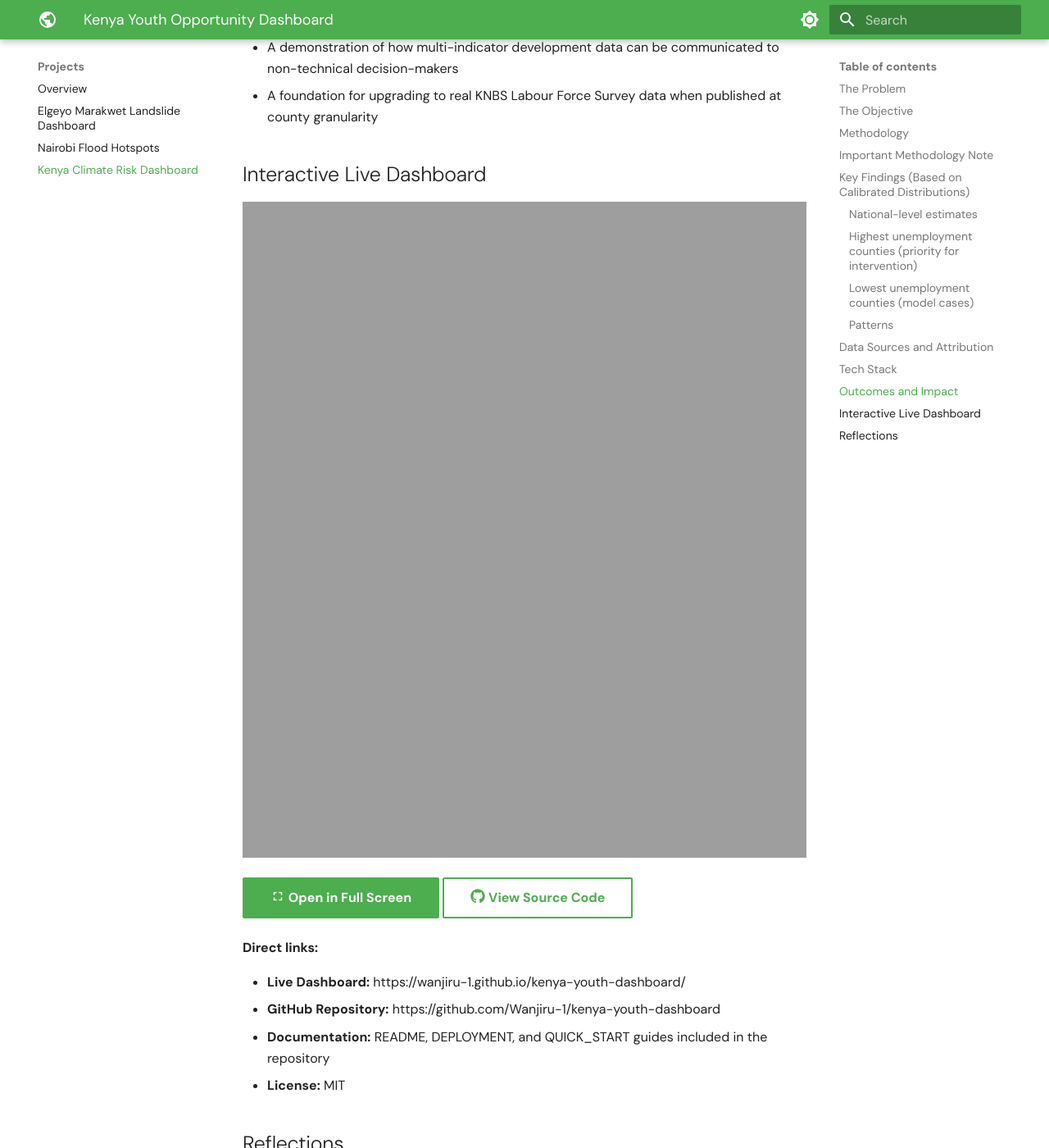
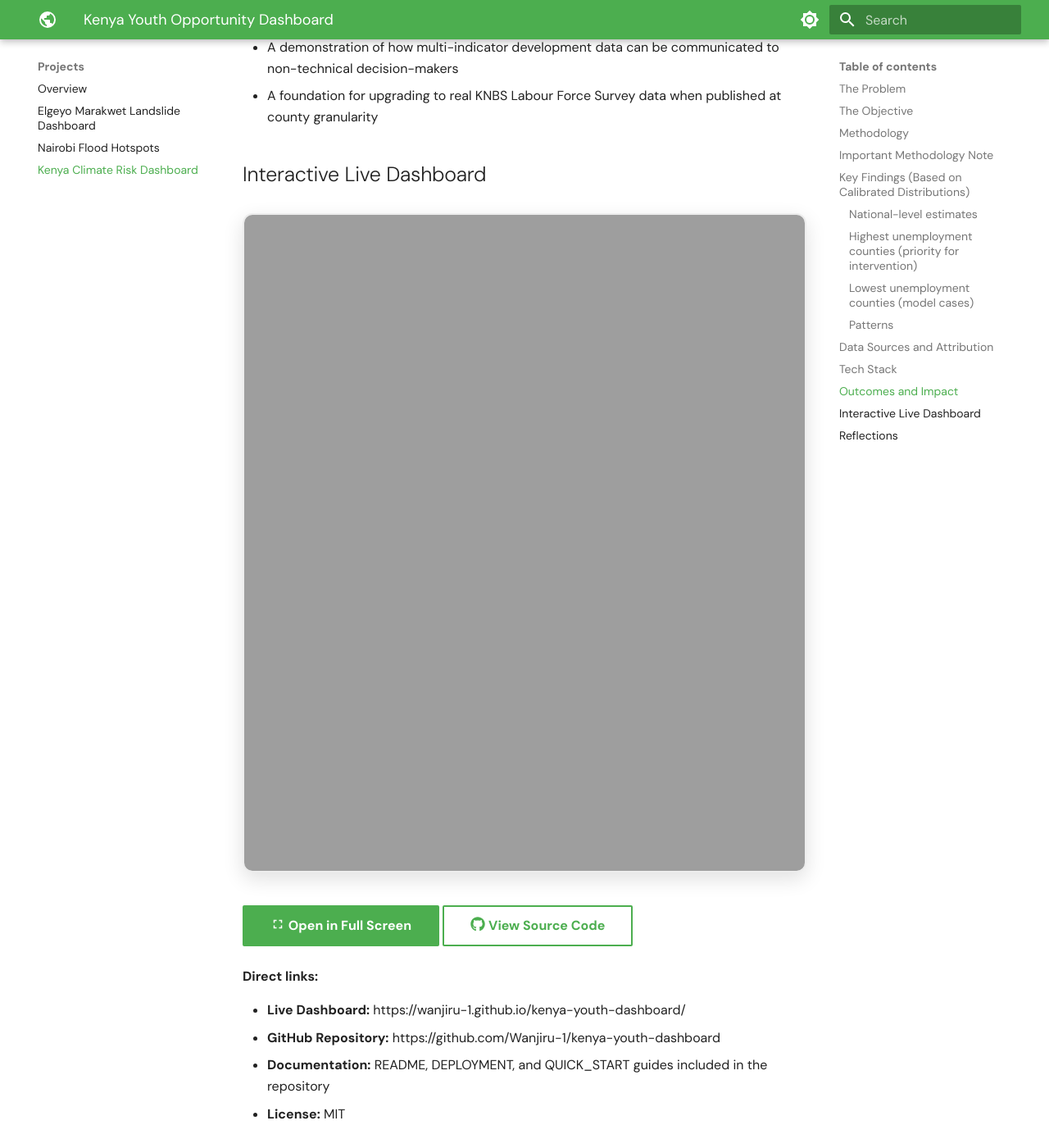
Before and after one commit to Wanjiru-1/Wanjiru-1.github.io, an MkDocs documentation site: the page built from docs/projects/kenya-youth-dashboard.md, in a window 1280 px wide and 1400 px high, scrolled down 3956 px. Shown: the whole window at 82% size. Built offline with MkDocs 1.6.1 and Material for MkDocs 9.7.7, drawn with Linux system fonts in a browser that asks for light colours.

Commit message:
Update extra.css

```diff
--- a/docs/assets/css/extra.css
+++ b/docs/assets/css/extra.css
@@ -342,3 +342,53 @@
     font-size: 0.85rem;
   }
 }
+/* ============================================
+   DASHBOARD EMBED STYLING
+   ============================================ */
+
+.dashboard-embed {
+  position: relative;
+  width: 100%;
+  margin: 1.5rem 0 2rem 0;
+  border-radius: 12px;
+  overflow: hidden;
+  box-shadow: 0 8px 24px rgba(0, 0, 0, 0.12);
+  border: 2px solid var(--md-default-fg-color--lightest, #e0e0e0);
+}
+
+.dashboard-embed iframe {
+  display: block;
+  width: 100%;
+  border: none;
+}
+
+/* Loading placeholder while iframe loads */
+.dashboard-embed::before {
+  content: "Loading interactive dashboard...";
+  position: absolute;
+  top: 50%;
+  left: 50%;
+  transform: translate(-50%, -50%);
+  color: #666;
+  font-size: 0.9rem;
+  z-index: 0;
+}
+
+.dashboard-embed iframe {
+  position: relative;
+  z-index: 1;
+  background: white;
+}
+
+/* Mobile: reduce height to avoid taking over the screen */
+@media (max-width: 768px) {
+  .dashboard-embed iframe {
+    height: 500px !important;
+  }
+}
+
+@media (max-width: 480px) {
+  .dashboard-embed iframe {
+    height: 400px !important;
+  }
+}
```
